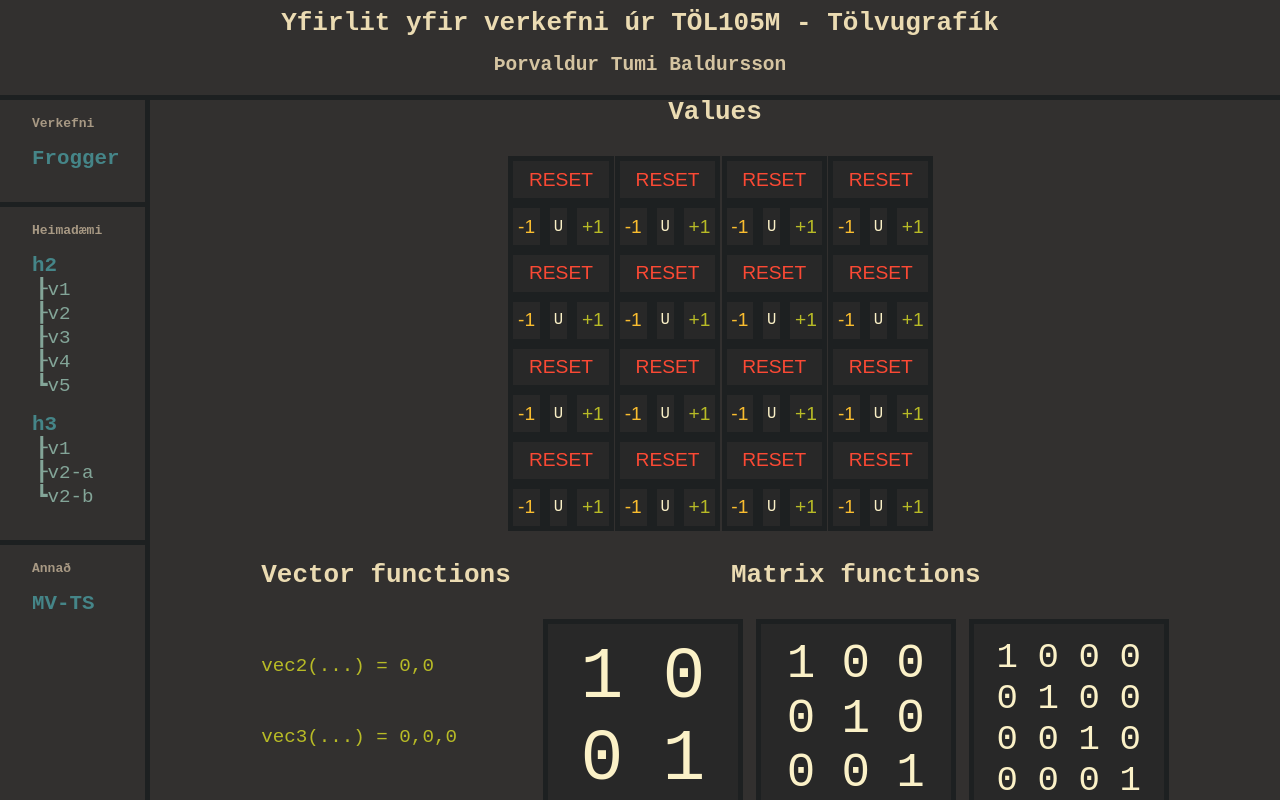
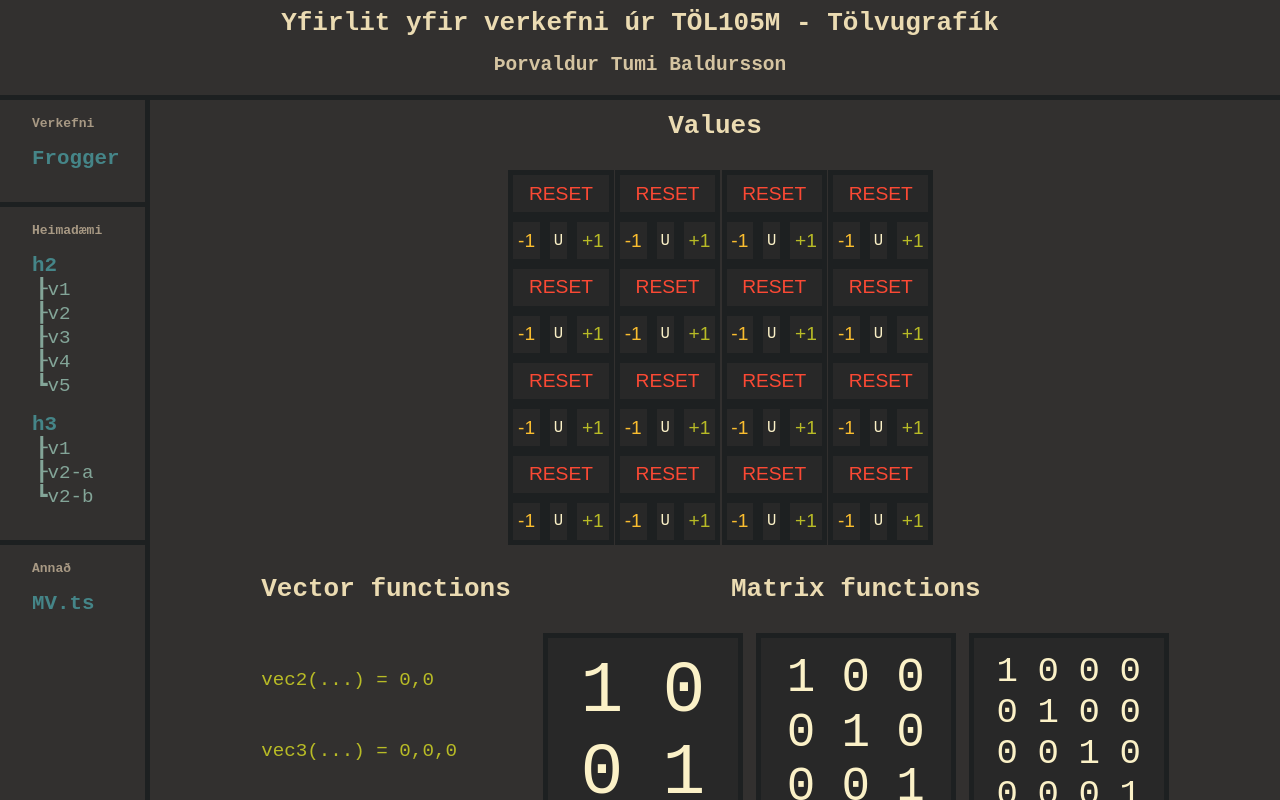
Before and after one commit to ofurtumi/grafik, a SvelteKit app in the folder programs/: page /test in a window 1280 px wide. Built offline with nearby package versions, Linux system fonts and the light colour scheme.

Commit message:
uppfæra nafn og lýsingu á mv.ts

```diff
--- a/programs/src/routes/+layout.svelte
+++ b/programs/src/routes/+layout.svelte
@@ -1,7 +1,7 @@
 <script lang="ts">
   const alt_names: { [key: string]: string } = {
     v1: "Frogger",
-    test: "MV-TS",
+    test: "MV.ts",
   };
   const categories: string[] = ["Verkefni", "Heimadæmi", "Annað"];
 
--- a/programs/src/routes/test/+page.svelte
+++ b/programs/src/routes/test/+page.svelte
@@ -18,6 +18,10 @@
   $: m4 = mat4(...values[0], ...values[1], ...values[2], ...values[3]);
 </script>
 
+<p>
+  Tól til að prófa aðferðir úr gefna forritunarsafninu <code>MV.js</code> eftir að
+  þær hafa verið færðar yfir í typscript
+</p>
 <div class="values flex column start">
   <h1>Values</h1>
   <div class="flex-column">
```
